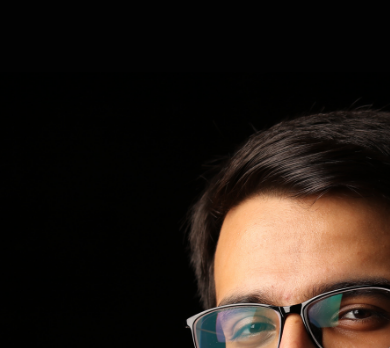
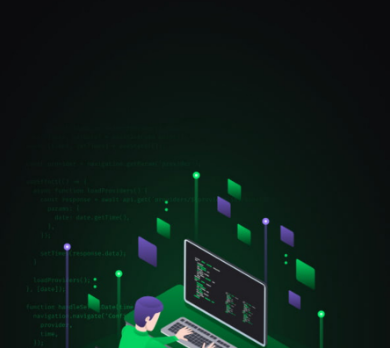
Before and after one commit to MuhammedHussain33/portfolio, a plain HTML site: page index.html in a window 390 px wide. Shown: the part 88-436 px from the top of the page. Drawn offline with nearby package versions, Linux system fonts and the light colour scheme.

Commit message:
third commit

```diff
--- a/style.css
+++ b/style.css
@@ -14,7 +14,7 @@ body{
 #header{
     width: 100%;
     height: 100vh;
-    background-image: url(images/background.png);
+   background-image: url(images/laptop_keyboard_glow_170138_1920x1080.jpg);
     background-size: cover;
     background-position: center;
 }
@@ -393,7 +393,7 @@ nav .fa-solid{
 }
 @media only screen and (max-width: 600px){
     #header{
-        background-image: url(images/phone-background.png);
+        background-image: url(images/peakpx.jpg);
     }
     .header-text{
         margin-top: 100%;
```
Also changed, not shown: images/laptop_keyboard_glow_170138_1920x1080.jpg (added), images/new bg image.jpg (added), images/peakpx.jpg (added).
